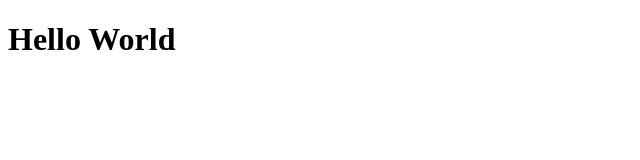
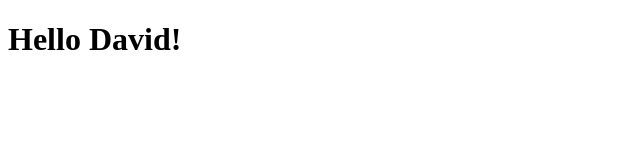
Before and after one commit to daviddodda1/test, a plain HTML site: page index.html in a window 1280 px wide. Shown: the full height of the page, 0-640 px from the left. Drawn offline with Linux system fonts and the light colour scheme.

Commit message:
Added readme file, chaned the index html.

```diff
--- a/index.html
+++ b/index.html
@@ -7,6 +7,7 @@
     <title>Document</title>
 </head>
 <body>
-    <h1>Hello World</h1>
+    <h1>Hello David!</h1>
+
 </body>
 </html>
```
Also changed, not shown: 1 other file.
